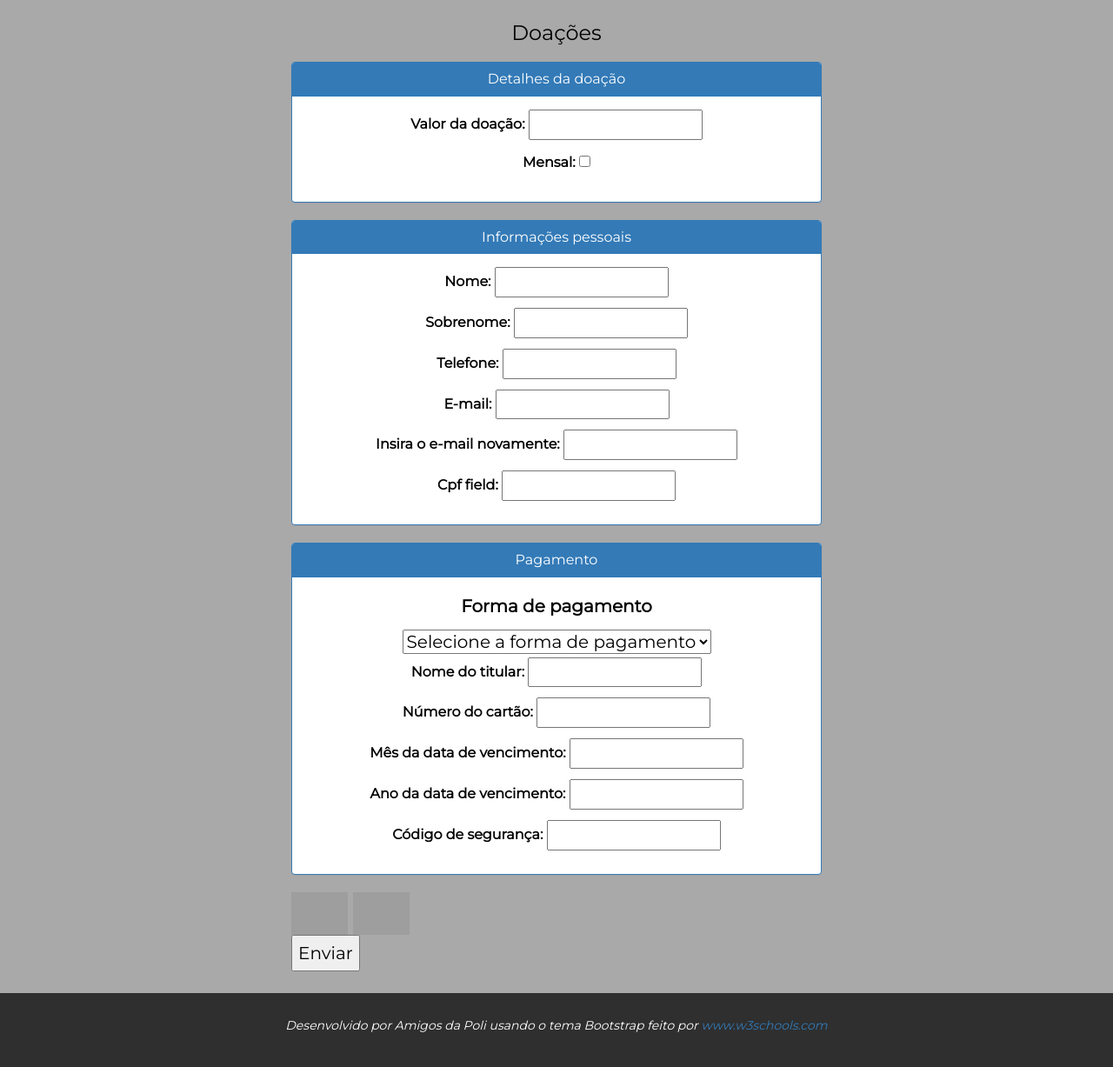
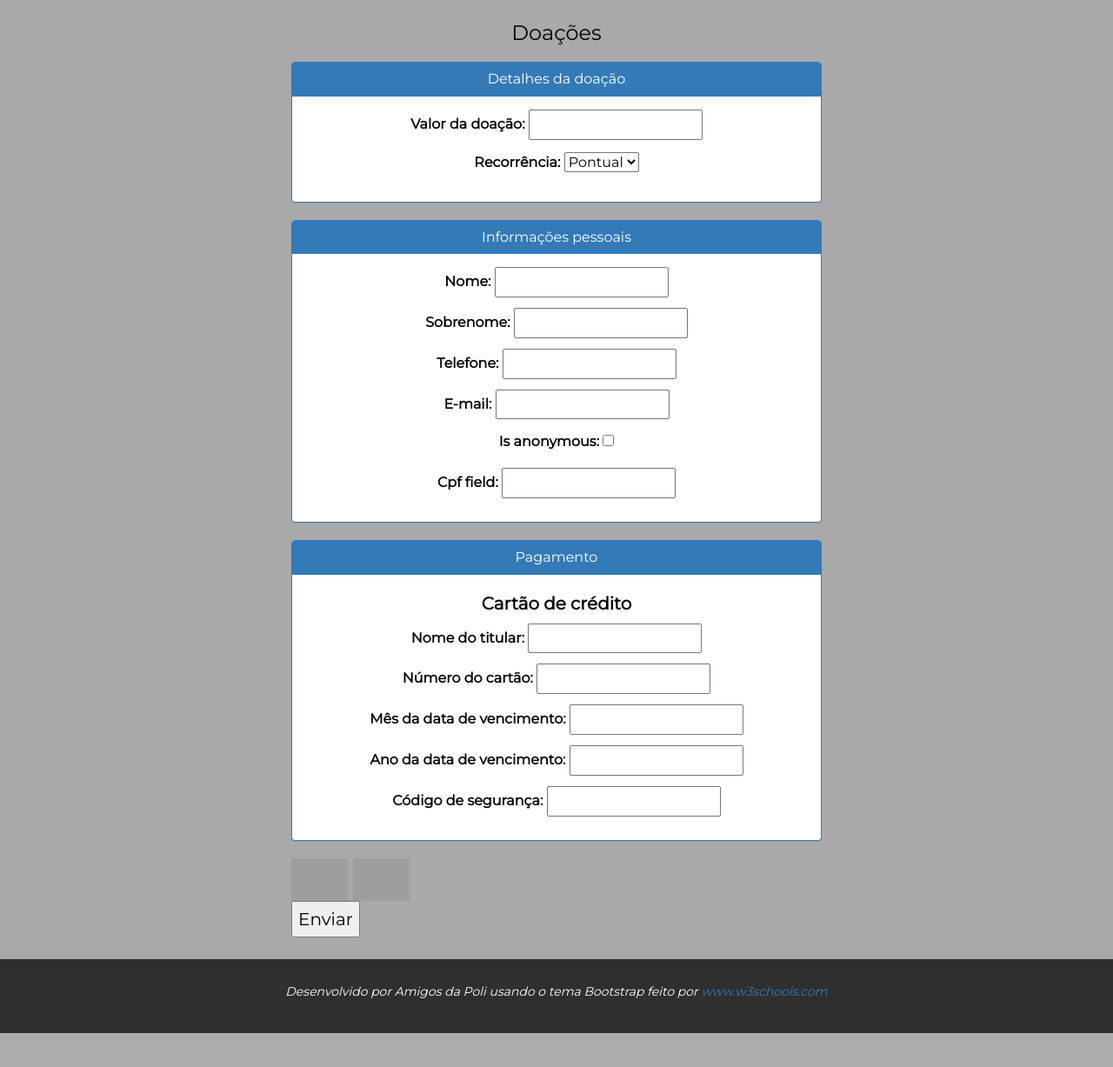
Before and after one commit to amigosdapoli/donation-system, a Django app: page / in a window 1280 px wide. Shown: the part 60-1287 px from the top of the page at 87% size. After the commit the page ends 1248 px from the top, so only its background shows below. Run offline with Django 3.2, Linux system fonts and the light colour scheme; some libraries are stand-ins or nearby versions; grey boxes are pictures that could not be loaded.

Commit message:
Changed donation recurrency field to dropdown box, added option for anonymous donors

```diff
--- a/dbwrapper/forms.py
+++ b/dbwrapper/forms.py
@@ -4,30 +4,35 @@ from localflavor.br.forms import BRCPFField
 
 
 class FormDonor(forms.ModelForm):
-    email_checker = forms.EmailField(label='Insira o e-mail novamente')
     CPF_field = BRCPFField(label="CPF")
+    is_anonymous = forms.BooleanField(required=False)
 
     class Meta:
         model = Donor
         fields = (
-            "name", "surname", "phone_number", "email",
+            "name", "surname", "phone_number", "email", "is_anonymous",
         )
         labels = {
             "name": "Nome",
             "surname": "Sobrenome",
             "phone_number": "Telefone",
             "email": "E-mail",
+            "is_anonymous": "Gostaria de permanecer anônimo?",
         }
 
 
 class FormDonation(forms.ModelForm):
-
+    IS_RECURRING = (
+        (0, "Pontual"),
+        (1, "Mensal"),
+    )
+    is_recurring_field = forms.ChoiceField(choices=IS_RECURRING, label="Recorrência")
     class Meta:
         model = Donation
-        exclude = ["donation_id", "donor_tax_id", "order_id", "nsu_id"]
+        fields = ("value",)
         labels = {
             "value": "Valor da doação",
-            "recurring": "Mensal"
+
         }
 
 
--- a/dbwrapper/models.py
+++ b/dbwrapper/models.py
@@ -8,6 +8,7 @@ class Donor(models.Model):
     phone_number = models.CharField(max_length=15)
     email = models.EmailField(max_length=50)
     address = models.CharField(max_length=50)
+    is_anonymous = models.BooleanField()
 
 
 class Donation(models.Model):
--- a/dbwrapper/templates/dbwrapper/donation_form.html
+++ b/dbwrapper/templates/dbwrapper/donation_form.html
@@ -130,11 +130,11 @@
             <h3 class="panel-title">Pagamento</h3>
           </div>
           <div class="panel-body">
-          	<label for="payment_method">Forma de pagamento</label>
-			<select name="payment_method">
+          	<label for="payment_method">Cartão de crédito</label>
+			<!--<select name="payment_method">
 			  <option>Selecione a forma de pagamento</option>
 			  <option value="CC">Cartão de crédito</option>
-			</select>
+			</select>-->
             {{ payment_form.as_p }}
 			{% csrf_token %}
           </div>
--- a/dbwrapper/views.py
+++ b/dbwrapper/views.py
@@ -33,6 +33,10 @@ def donation_form(request):
                 new_donor.surname = request.POST.get('surname')
                 new_donor.phone_number = request.POST.get('phone_number')
                 new_donor.email = request.POST.get('email')
+                if request.POST.get('is_anonymous'):
+                    new_donor.is_anonymous = True
+                else:
+                    new_donor.is_anonymous = False
                 new_donor.save()
                 donor = new_donor
 
@@ -49,7 +53,10 @@ def donation_form(request):
             new_donation = Donation()
             new_donation.value = request.POST.get('value')
             new_donation.donor_tax_id = donor.tax_id
-            new_donation.recurring = False
+            if request.POST.get('is_recurring_field') == '1':
+                new_donation.recurring = True
+            else:
+                new_donation.recurring = False
             new_donation.save()
 
             # Process payment
@@ -60,23 +67,23 @@ def donation_form(request):
             logging.info("Using Maxipago with customer {}".format(maxipago_id))
             maxipago = Maxipago(maxipago_id, maxipago_key, sandbox=maxipago_sandbox)
 
-            REFERENCE = randint(1, 100000)
+            REFERENCE = new_donation.donation_id
             response = maxipago.payment.direct(
                 processor_id=u'1', # TEST, REDECARD = u'1', u'2'
                 reference_num=REFERENCE,
-                billing_name=u'Fulano de Tal',
-                billing_address1=u'Rua das Alamedas, 123',
-                billing_city=u'Rio de Janeiro',
-                billing_state=u'RJ',
-                billing_zip=u'20345678',
-                billing_country=u'RJ',
-                billing_phone=u'552140634666',
-                billing_email=u'fulano@detal.com',
-                card_number='4111111111111111',
-                card_expiration_month=u'02',
-                card_expiration_year=date.today().year + 3,
-                card_cvv='123',
-                charge_total='100.00',
+                billing_name=new_payment.name_on_card,
+                # billing_address1=u'Rua das Alamedas, 123',
+                # billing_city=u'Rio de Janeiro',
+                # billing_state=u'RJ',
+                # billing_zip=u'20345678',
+                # billing_country=u'RJ',
+                billing_phone=donor.phone_number,
+                billing_email=donor.email,
+                card_number=new_payment.card_number,
+                card_expiration_month=new_payment.expiry_date_month,
+                card_expiration_year=new_payment.expiry_date_year,
+                card_cvv=new_payment.card_code,
+                charge_total=new_donation.value,
             )
 
             logging.info("Response authorized: ".format(response.authorized))
```
Also changed, not shown: functional_tests.py (line endings or trailing spaces).
